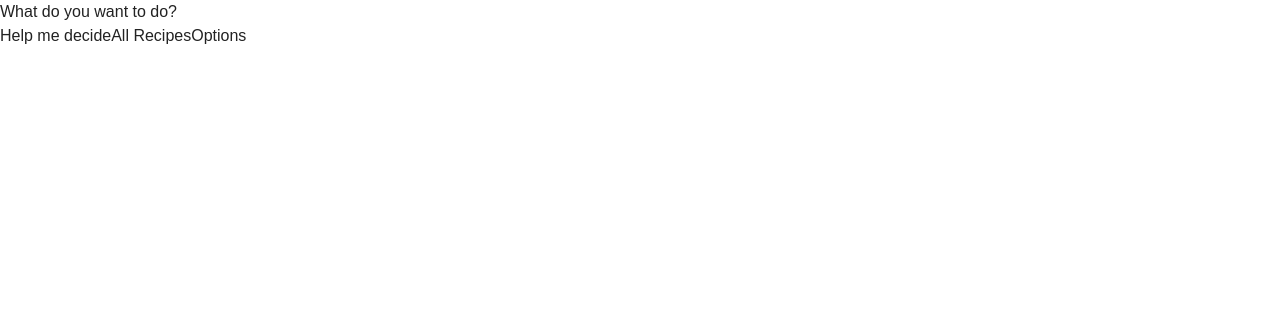
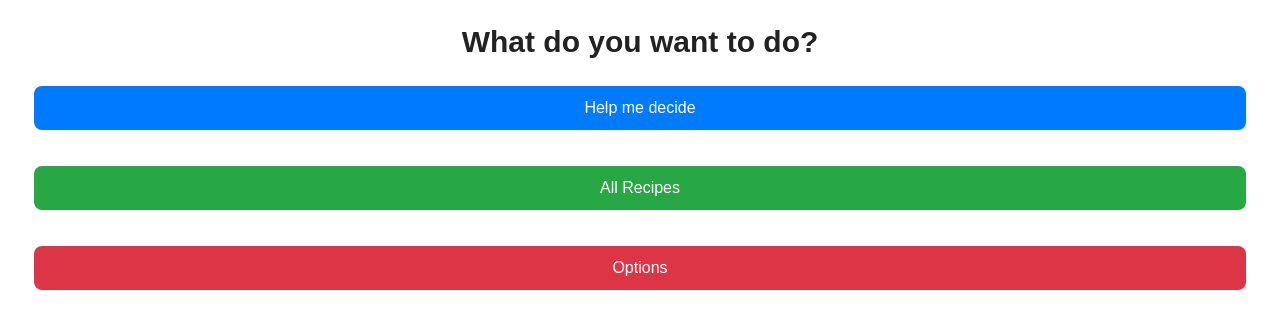
Before and after one commit to marvinalnashi/cookbook-frontend, a Next.js app: page / in a window 1280 px wide. Shown: the top 328 px of the page. Built offline with nearby package versions, Linux system fonts and the light colour scheme.

Commit message:
Fixes and improvements

```diff
--- a/src/app/globals.css
+++ b/src/app/globals.css
@@ -7,8 +7,8 @@
 
 @media (prefers-color-scheme: dark) {
   :root {
-    --background: #0a0a0a;
-    --foreground: #000000;
+    --background: #121212;
+    --foreground: #ffffff;
   }
 }
 
@@ -17,3 +17,26 @@ body {
   color: var(--foreground);
   font-family: Arial, Helvetica, sans-serif;
 }
+
+button {
+  padding: 10px 20px;
+  margin: 10px;
+  border-radius: 8px;
+  font-size: 16px;
+  cursor: pointer;
+}
+
+button.primary {
+  background-color: #007bff;
+  color: white;
+}
+
+button.secondary {
+  background-color: #28a745;
+  color: white;
+}
+
+button.danger {
+  background-color: #dc3545;
+  color: white;
+}
--- a/src/app/page.tsx
+++ b/src/app/page.tsx
@@ -6,11 +6,13 @@ export default function Home() {
     const router = useRouter();
 
     return (
-        <div>
-            <h1>What do you want to do?</h1>
-            <button onClick={() => router.push("/help-me-decide")}>Help me decide</button>
-            <button onClick={() => router.push("/recipes")}>All Recipes</button>
-            <button onClick={() => router.push("/options")}>Options</button>
+        <div className="text-center p-6">
+            <h1 className="text-3xl font-bold mb-4">What do you want to do?</h1>
+            <div className="flex flex-col gap-4">
+                <button className="primary" onClick={() => router.push("/help-me-decide")}>Help me decide</button>
+                <button className="secondary" onClick={() => router.push("/recipes")}>All Recipes</button>
+                <button className="danger" onClick={() => router.push("/options")}>Options</button>
+            </div>
         </div>
     );
 }
--- a/src/app/recipes/page.tsx
+++ b/src/app/recipes/page.tsx
@@ -3,30 +3,31 @@
 import { useEffect, useState } from "react";
 import axios from "axios";
 
-const API_URL =
-    process.env.NEXT_PUBLIC_BACKEND_URL ||
-    "https://little-chefs-cookbook-production.up.railway.app";
+const API_URL = process.env.NEXT_PUBLIC_BACKEND_URL || "https://little-chefs-cookbook-production.up.railway.app";
 
 export default function RecipesPage() {
     const [recipes, setRecipes] = useState([]);
 
     useEffect(() => {
-        axios
-            .get(`${API_URL}/recipes`)
+        axios.get(`${API_URL}/recipes`)
             .then((response) => setRecipes(response.data))
             .catch((error) => console.error("Error fetching recipes:", error));
     }, []);
 
     return (
-        <div>
-            <h1>Recipes</h1>
-            <ul>
-                {recipes.map((recipe: any) => (
-                    <li key={recipe.id}>
-                        <h2>{recipe.title}</h2>
-                        <p>{recipe.description}</p>
-                    </li>
-                ))}
+        <div className="p-6">
+            <h1 className="text-2xl font-bold mb-4">Recipes</h1>
+            <ul className="space-y-4">
+                {recipes.length === 0 ? (
+                    <p>No recipes available.</p>
+                ) : (
+                    recipes.map((recipe: any) => (
+                        <li key={recipe.id} className="p-4 bg-gray-200 rounded-md">
+                            <h2 className="text-lg font-semibold">{recipe.title}</h2>
+                            <p>{recipe.description}</p>
+                        </li>
+                    ))
+                )}
             </ul>
         </div>
     );
```
